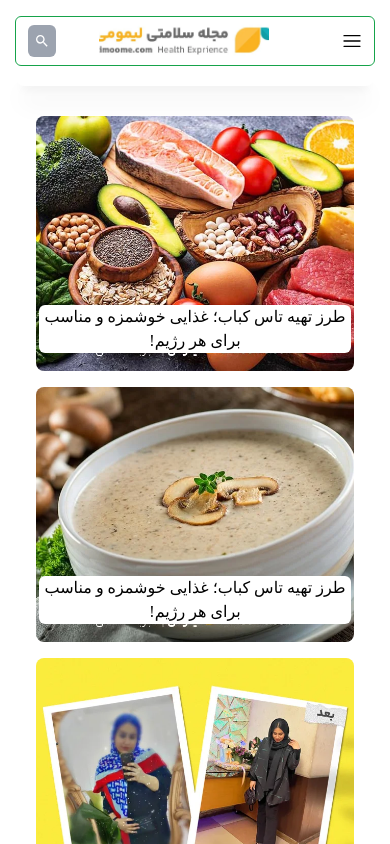
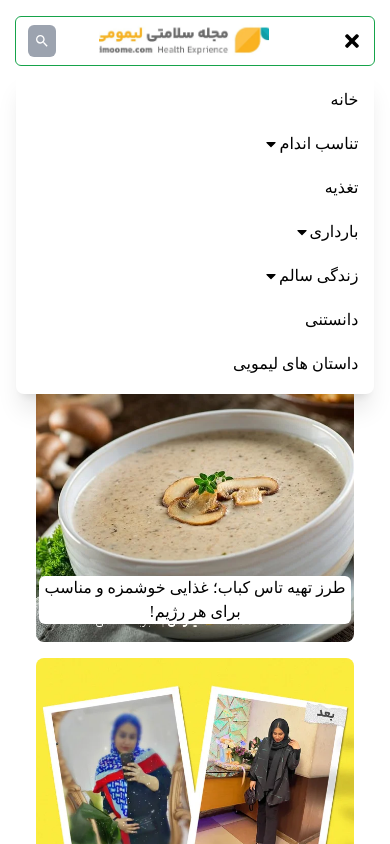
Before and after one commit to AliKhosronejad76/helthjornal, a React (Vite) app: page / in a window 390 px wide. Shown: the top 844 px of the page. Built offline with nearby package versions, Linux system fonts and the light colour scheme; a web font is replaced by a local one.

Commit message:
drawermenu created

```diff
--- a/src/components/drawer/Drawer.jsx
+++ b/src/components/drawer/Drawer.jsx
@@ -1,10 +1,14 @@
+import { menuItems } from "../../data"
+import Item from "./Item"
 
 export default function Drawer({drawer}){
     return(
 
-        <div className={` ${drawer ?"overflow-visible max-h-[200px] ": "overflow-hidden max-h-[0px] " } bg-white  w-[92%] left-[4%] right-[%4] px-4 py-2 shadow-xl rounded-lg transition-max-height ease-out duration-300 absolute top-[70px]`}>
+        <div className={` ${drawer ?"overflow-visible max-h-max ": "overflow-hidden max-h-[0px] " } bg-white  w-[92%] left-[4%] right-[%4] px-4 py-2 shadow-xl rounded-lg  fixed z-50 top-[70px] bakh-reg lg:hidden my-transition`}>
                 <ul>
-
+                    {
+                        menuItems.map((item , index )=><Item key={index} data={item}/>)
+                    }
                 </ul>
         </div>
 
--- /dev/null
+++ b/src/components/drawer/Icon.jsx
@@ -0,0 +1,12 @@
+import { FaCaretDown } from "react-icons/fa"
+import { FaCaretUp } from "react-icons/fa"
+
+export default function Icon({ show }){
+    return(
+        <div className="transition-all duration-200 ease-out">
+
+            {show ? <FaCaretUp/> : <FaCaretDown/> }
+
+        </div>
+    )
+}
--- /dev/null
+++ b/src/components/drawer/Item.jsx
@@ -0,0 +1,17 @@
+import { useState } from "react"
+import SubList from "./SubList"
+import Icon from "./Icon"
+export default function Item({data}){
+    const [show , setShow ] = useState(false)
+    return(
+        <li onClick={()=> setShow(!show) } className="flex flex-col py-2.5 cursor-pointer">
+           <div className="flex items-center ">
+                <a>
+                    <span>{data.name}</span>
+                </a>
+                {data.sublist && <Icon show={show}/> }
+            </div>
+            {data.sublist ? <SubList data={data.sublist} show={show} /> : null }
+        </li>
+    )
+}
--- /dev/null
+++ b/src/components/drawer/SubList.jsx
@@ -0,0 +1,9 @@
+export default function SubList({ data , show }){
+    return(
+        <ul className={`${show ? "overflow-visible max-h-max " : "overflow-hidden max-h-[0px] " }  px-2 my-transition`}>
+            {
+                data.map((item , index )=> <li key={index} className="py-2">{item.name}</li>)
+            }
+        </ul>
+    )
+}
--- a/src/components/navbar/DrawerButton.jsx
+++ b/src/components/navbar/DrawerButton.jsx
@@ -5,7 +5,7 @@ export default function DrawerButton({setDrawer , drawer }){
         <div className="visible lg:invisible flex lg:hidden items-center justify-center  text-xl w-[50px] ">
             <button className="w-full" onClick={()=>setDrawer(!drawer)}>
 
-                {drawer ? <RxHamburgerMenu/> : <FaTimes/>}
+                {drawer ? <FaTimes/> : <RxHamburgerMenu/>}
             </button>
         </div>
     )
--- a/src/index.css
+++ b/src/index.css
@@ -6,6 +6,7 @@
     margin: 0;
     padding: 0;
     box-sizing: border-box;
+
 }
 a {
     text-decoration: inherit;
@@ -25,3 +26,11 @@ a {
     padding: 4px;
 
   }
+
+  .my-transition{
+    /* transition:max-height  ease-out; */
+    transition: max-height 1s ease-in-out;
+    -o-transition:max-height 1s ease-in-out;
+    -moz-transition:max-height 1s ease-in-out;
+   -webkit-transition: max-height 1s ease-in-out;
+  }
```
